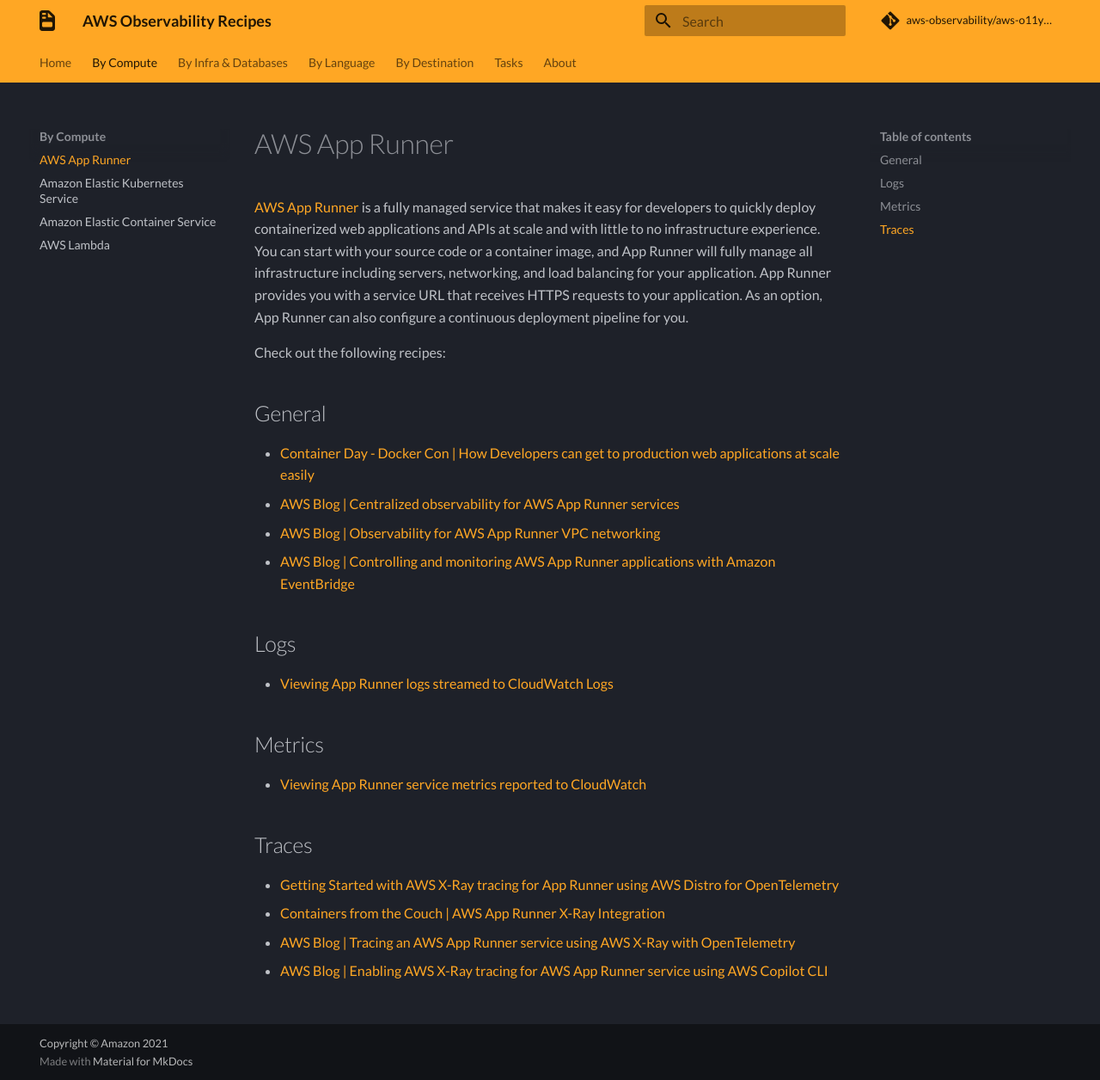
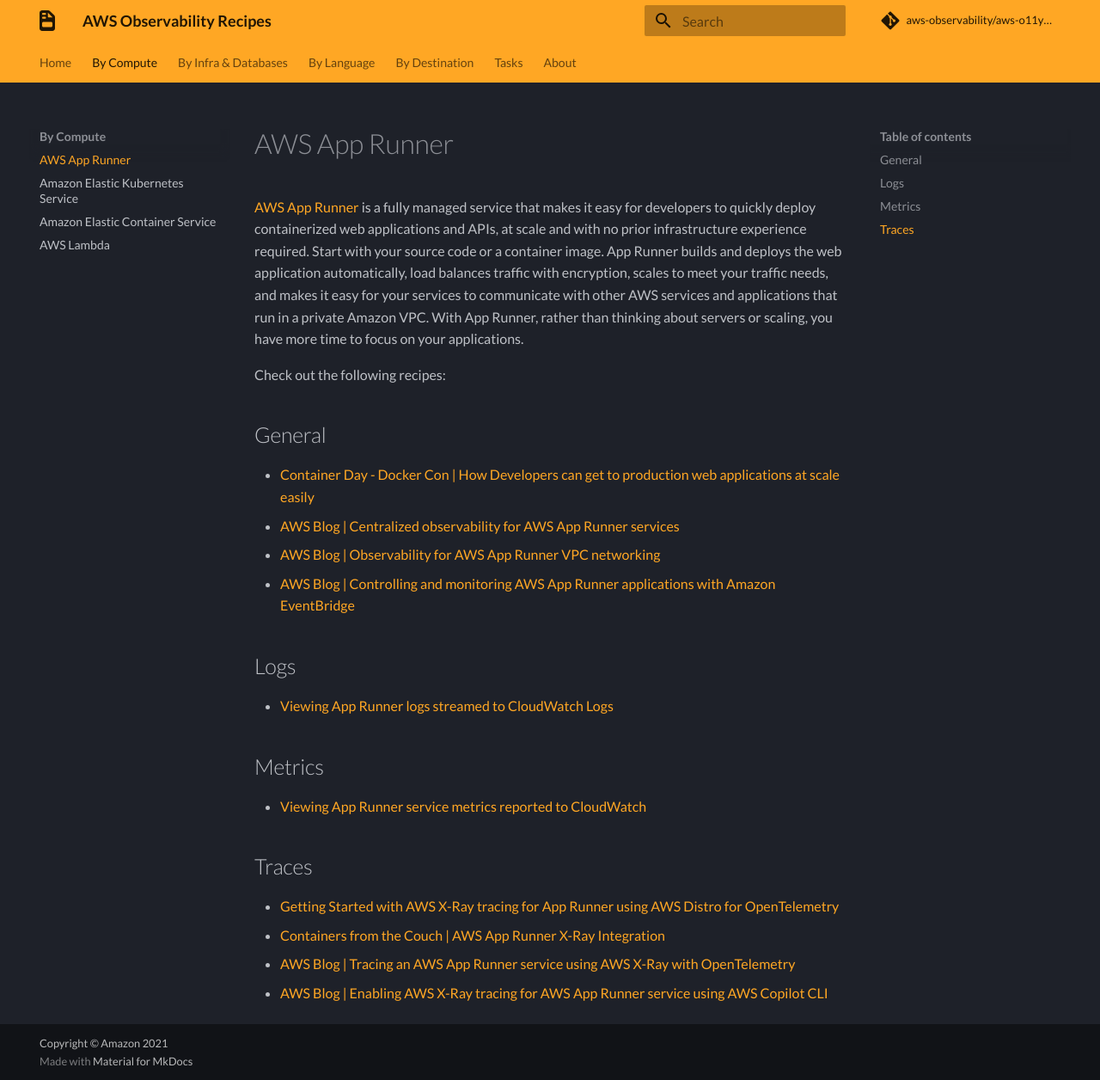
Before and after one commit to aws-observability/aws-o11y-recipes, an MkDocs documentation site: the page built from docs/apprunner.md, in a window 1280 px wide and 1256 px high. Shown: the whole window at 86% size. Built offline with MkDocs 1.6.1 and Material for MkDocs 9.7.7, drawn with Linux system fonts in a browser that asks for light colours; some web fonts are replaced; comment, search, counter and statistics services are not loaded.

Commit message:
Update apprunner.md

```diff
--- a/docs/apprunner.md
+++ b/docs/apprunner.md
@@ -1,9 +1,6 @@
 # AWS App Runner
 
-[AWS App Runner][apprunner-main] is a fully managed service that makes it easy for developers to quickly deploy containerized web applications and APIs at scale and with little to no infrastructure experience.
-You can start with your source code or a container image, and App Runner will fully manage all infrastructure including servers, networking, and load balancing for your application.
-App Runner provides you with a service URL that receives HTTPS requests to your application. As an option, App Runner can also configure a continuous deployment pipeline for you.
-
+[AWS App Runner][apprunner-main] is a fully managed service that makes it easy for developers to quickly deploy containerized web applications and APIs, at scale and with no prior infrastructure experience required. Start with your source code or a container image. App Runner builds and deploys the web application automatically, load balances traffic with encryption, scales to meet your traffic needs, and makes it easy for your services to communicate with other AWS services and applications that run in a private Amazon VPC. With App Runner, rather than thinking about servers or scaling, you have more time to focus on your applications.
 
 
 Check out the following recipes:
```
